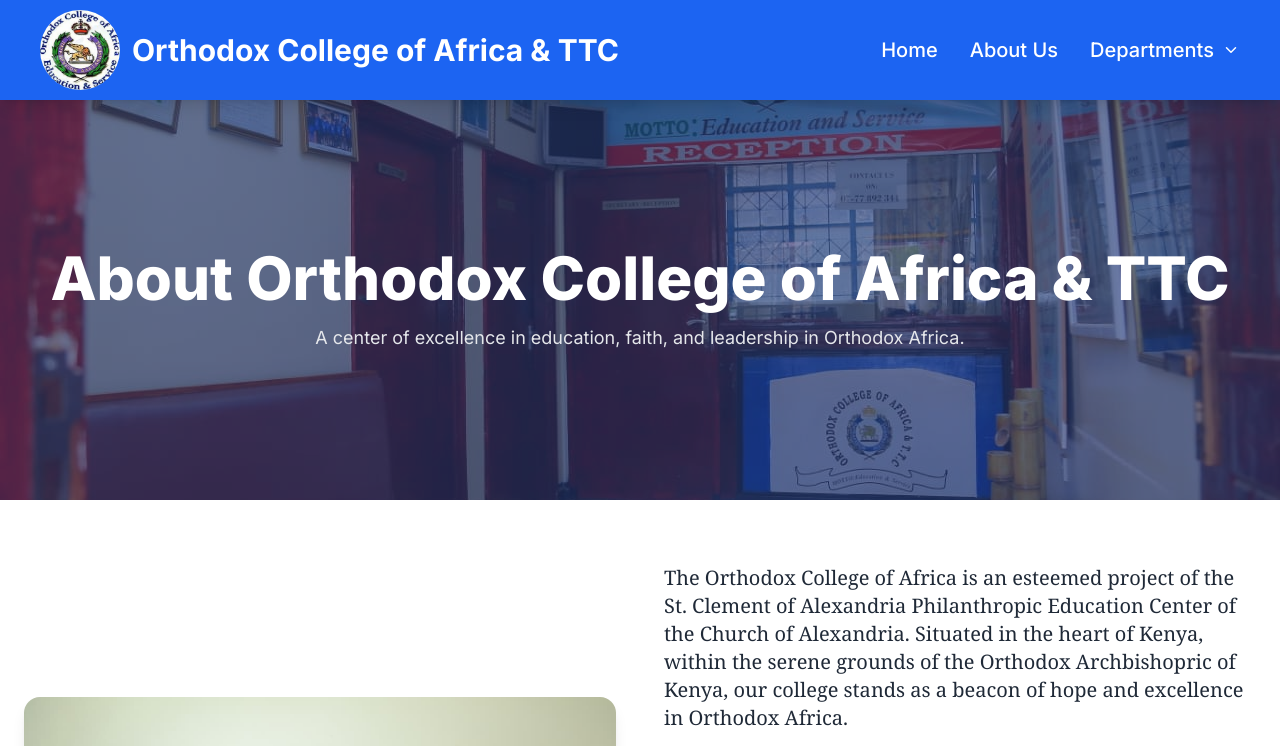
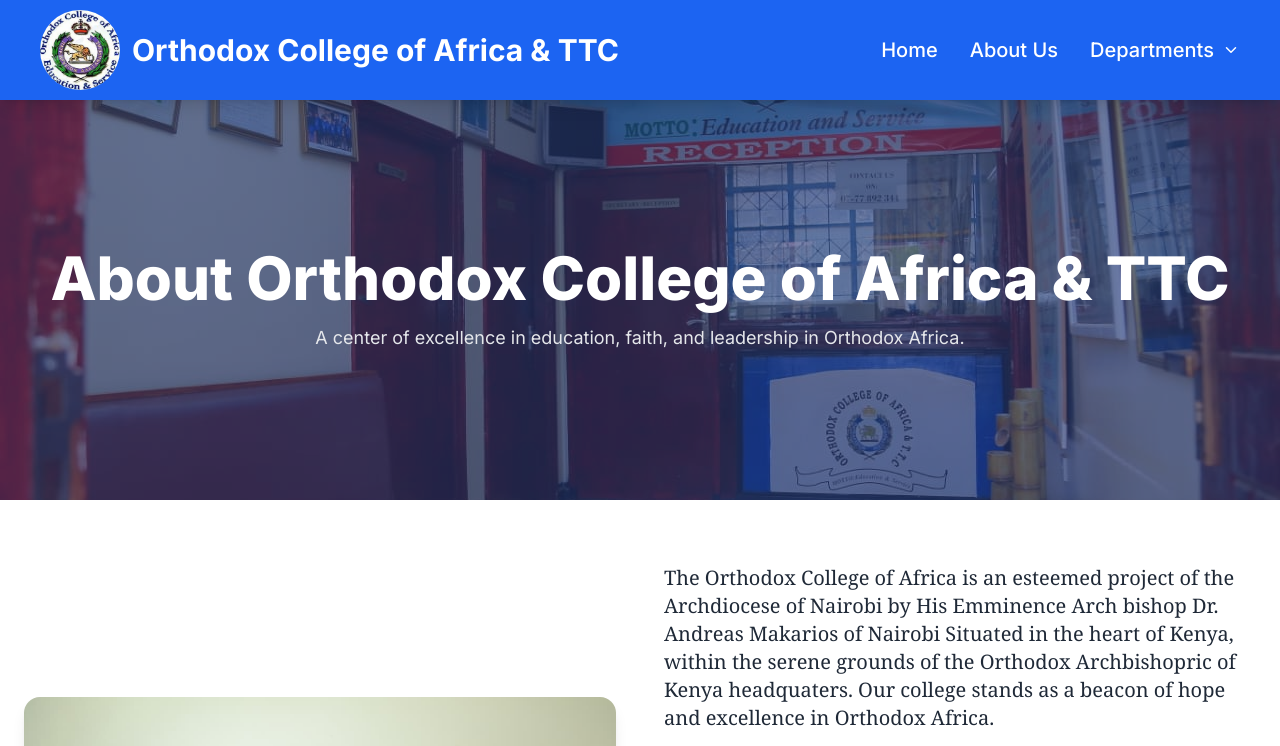
Before and after one commit to kimothoAlex/OCOLLEGE, a Next.js app: page /aboutUs in a window 1280 px wide. Shown: the top 746 px of the page. Built offline with nearby package versions, Linux system fonts and the light colour scheme.

Commit message:
JanUpdate

```diff
--- a/app/aboutUs/page.tsx
+++ b/app/aboutUs/page.tsx
@@ -44,10 +44,9 @@
         {/* Text Section */}
         <div className="flex flex-col justify-center items-start gap-6">
           <p className="text-base sm:text-lg md:text-xl font-serif leading-relaxed">
-            The Orthodox College of Africa is an esteemed project of the St. Clement of Alexandria
-            Philanthropic Education Center of the Church of Alexandria. Situated in the heart of
-            Kenya, within the serene grounds of the Orthodox Archbishopric of Kenya, our college
-            stands as a beacon of hope and excellence in Orthodox Africa.
+            The Orthodox College of Africa is an esteemed project of the Archdiocese of Nairobi by His Emminence Arch bishop Dr. Andreas Makarios of Nairobi Situated in the heart of Kenya,
+              within the serene grounds of the Orthodox Archbishopric of Kenya headquaters. Our college stands as a
+              beacon of hope and excellence in Orthodox Africa.
           </p>
 
           <p className="text-base sm:text-lg md:text-xl font-serif leading-relaxed">
--- a/components/IntakePopup.tsx
+++ b/components/IntakePopup.tsx
@@ -38,9 +38,9 @@
           Applications are now open at <strong>Orthodox College Of Africa – Teachers Training College</strong>.
           Secure your slot today and begin your professional journey.
         </p>
-        <p className="mt-3 font-bold font-serif text-gray-700">
+        {/* <p className="mt-3 font-bold font-serif text-gray-700">
           We wish you a Merry Christmas and a Prosperous New Year! 2026
-        </p>
+        </p> */}
 
         {/* Button */}
         <a
--- a/components/aboutus.tsx
+++ b/components/aboutus.tsx
@@ -25,9 +25,8 @@
 
           <div className="flex flex-col justify-center items-start gap-4">
             <p className="text-base sm:text-lg md:text-xl lg:text-2xl font-serif">
-              The Orthodox College of Africa is an esteemed project of the St. Clement of Alexandria
-              Philanthropic Education Center of the Church of Alexandria. Situated in the heart of Kenya,
-              within the serene grounds of the Orthodox Archbishopric of Kenya, our college stands as a
+              The Orthodox College of Africa is an esteemed project of the Archdiocese of Nairobi by His Emminence Arch bishop Dr. Andreas Makarios of Nairobi Situated in the heart of Kenya,
+              within the serene grounds of the Orthodox Archbishopric of Kenya headquaters. Our college stands as a
               beacon of hope and excellence in Orthodox Africa.
             </p>
             <p className="text-base sm:text-lg md:text-xl lg:text-2xl font-serif">
--- a/components/footer.tsx
+++ b/components/footer.tsx
@@ -30,7 +30,7 @@
           </div>
             {/* Contact Info */}
         <div className="space-y-2 text-lg">
-          <p>📍 Address: P.O. BOX 34075-00100 Nairobi, Kenya</p>
+          <p>📍 Address: P.O. BOX 46119-00100 Nairobi, Kenya</p>
           <p>📞 Phone: 0721720655/0777892344</p>
           <p>✉️ Email: <a href="mailto:octoafrica@gmail.com" className="hover:text-yellow-300">octoafrica@gmail.com</a></p>
         </div>
@@ -43,7 +43,7 @@
           >
             Kenya National Examinations Council (KNEC)
           </Link>{" "}
-          for TVET and business courses <br /> and recognized as an official KNEC exam center.
+          for TVET, business courses & Diploma in Teacher Education <br /> and recognized as an official KNEC exam center.
         </p>
         <div className="flex justify-between">
           <Link
```
